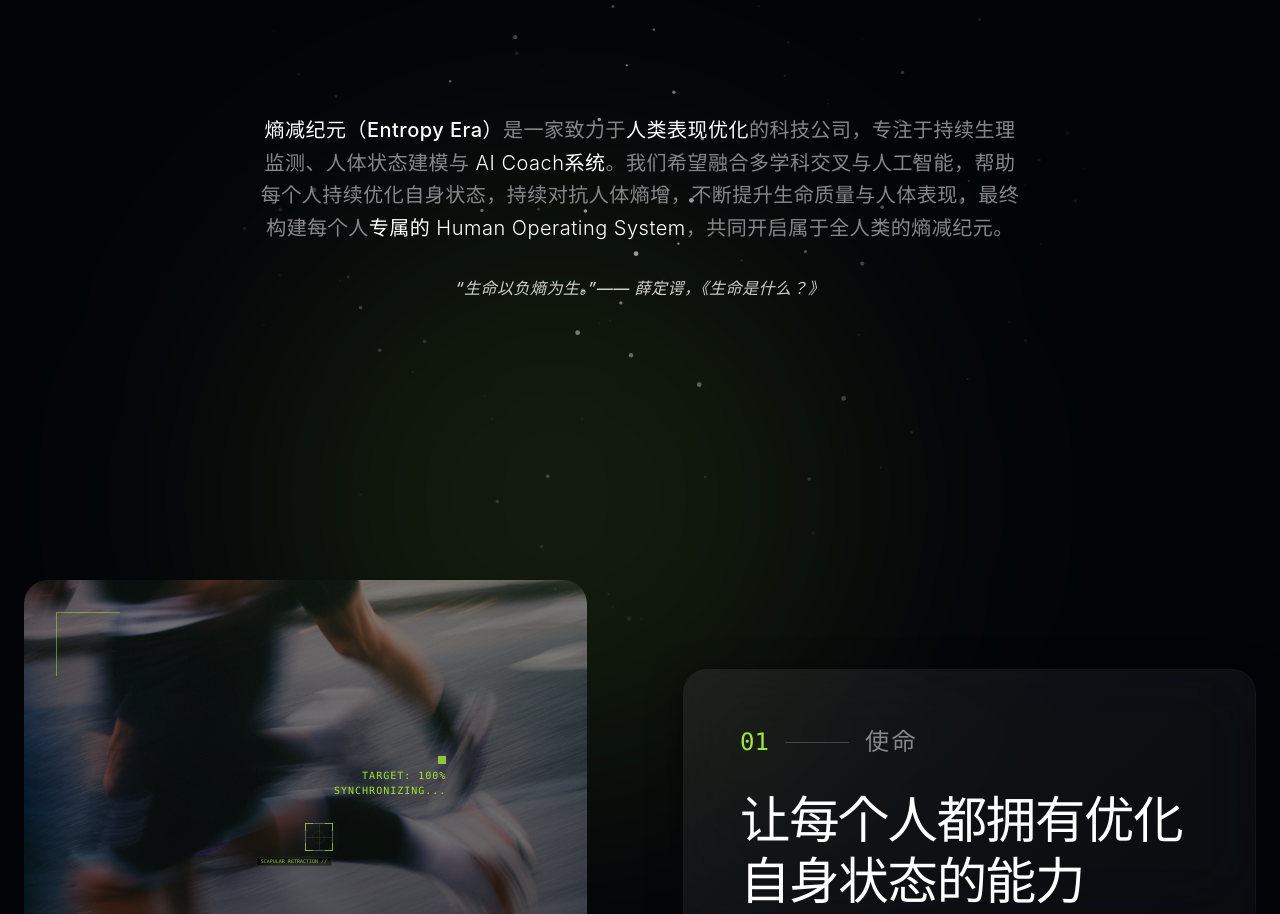
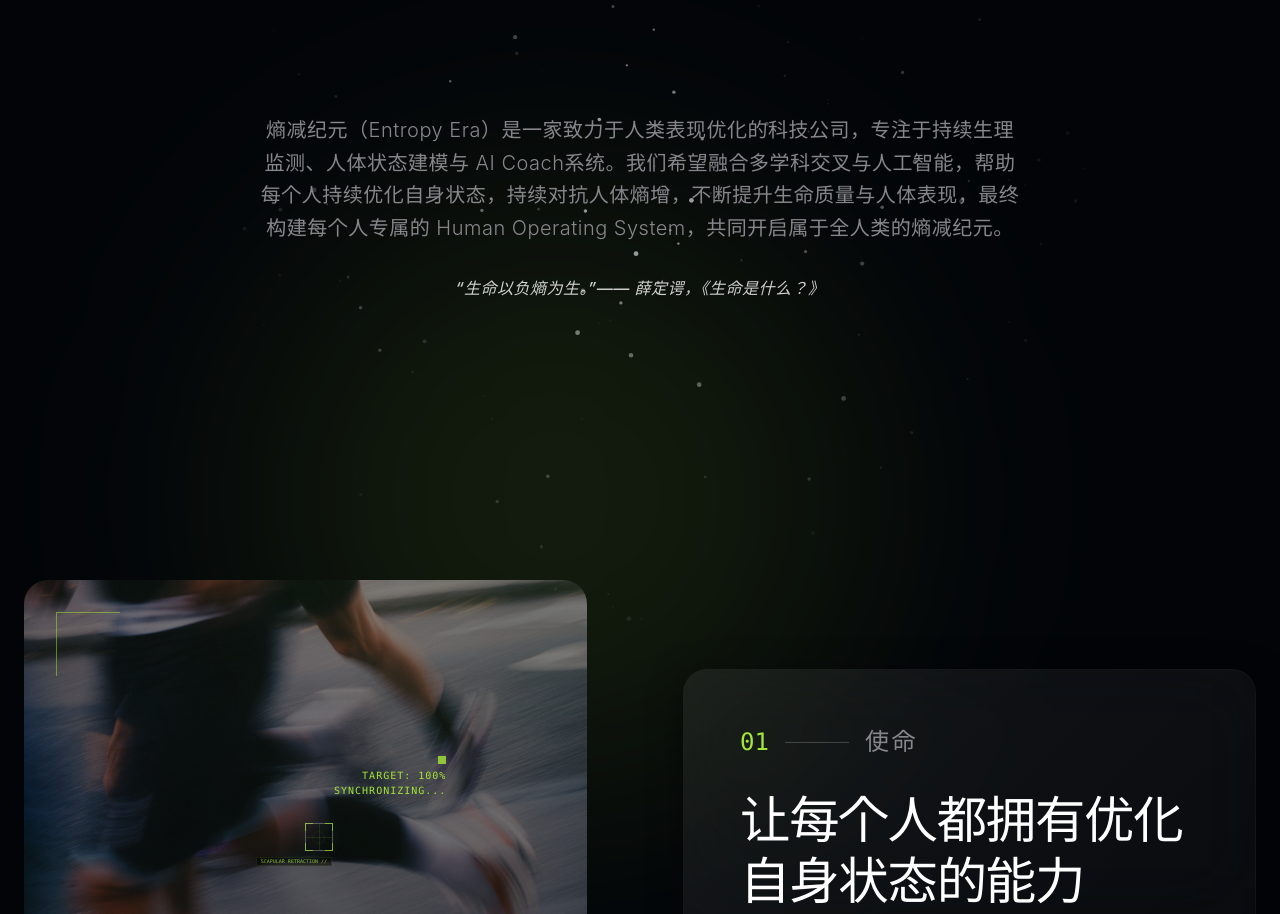
Before and after one commit to YANZI-01/BOOM-web, a React (Vite) app: page /brand in a window 1280 px wide. Shown: the part 926-1840 px from the top of the page. Built offline with nearby package versions, Linux system fonts and the light colour scheme.

Commit message:
20260625-2

```diff
--- a/src/components/AICoachTimeline.tsx
+++ b/src/components/AICoachTimeline.tsx
@@ -28,7 +28,7 @@ export function AICoachTimeline() {
       icon: <Activity className="w-6 h-6 text-[#ff6b00]" />,
       time: t("16:00 PM - 训练准备 & 负荷预警", "16:00 PM - Training Prep & Load Warning"),
       title: t("训练之外，也在影响训练", "Training beyond training"),
-      desc: t("很多时候，影响恢复的并不是训练本身，而是训练之外持续累积的压力。AICoach持续评估生活负荷、运动负荷与恢复状态之间的关系，并根据身体状态变化动态调整建议，帮助你避免在错误的时间进行高强度训练。", "Often, what affects recovery isn't the training itself, but the accumulated stress outside of training. AICoach continuously evaluates the relationship between life load, training load, and recovery status, dynamically adjusting suggestions based on body state changes to help you avoid high-intensity training at the wrong time."),
+      desc: t("很多时候，影响恢复的并不是训练本身，而是训练之外持续累积的生活与工作压力。AICoach持续评估生活负荷、运动负荷与恢复状态之间的关系，并根据身体状态变化动态调整建议，帮助你避免在错误的时间进行高强度训练。", "Often, what affects recovery isn't the training itself, but the accumulated life and work stress outside of training. AICoach continuously evaluates the relationship between life load, training load, and recovery status, dynamically adjusting suggestions based on body state changes to help you avoid high-intensity training at the wrong time."),
       highlight: t("“当前压力水平较高，建议将高强度训练推迟至晚间进行。”", "\"Current stress level is relatively high, suggesting you postpone high-intensity training to the evening.\""),
       img: "/04-2.png"
     },
@@ -42,7 +42,7 @@ export function AICoachTimeline() {
     },
     {
       icon: <Moon className="w-6 h-6 text-boom-green" />,
-      time: t("22:00 PM - 科学重建", "22:00 PM - Scientific Reconstruction"),
+      time: t("21:30 PM - 科学重建", "21:30 PM - Scientific Reconstruction"),
       title: t("追踪身体的适应进程", "Tracking the body's adaptation process"),
       desc: t("恢复不是一个瞬间，而是一个持续发生的过程。AI Coach 持续评估身体对训练刺激的适应情况，追踪恢复进展，并预测下一次高质量训练的最佳时机。", "Recovery is not an instant, but a continuous process. AI Coach continuously evaluates the body's adaptation to training stimuli, tracks recovery progress, and predicts the best timing for the next high-quality training session."),
       highlight: t("当前身体处于恢复优先阶段，建议补充碳水与蛋白质，避免额外高负荷活动，并于 22:30 前进入睡眠状态。", "The current body is in a recovery-first phase, it's recommended to supplement carbohydrates and protein, avoid extra high-load activities, and enter a sleep state before 22:30."),
--- a/src/components/AboutCompany.tsx
+++ b/src/components/AboutCompany.tsx
@@ -116,44 +116,9 @@ export function AboutCompany() {
             >
               <div className="flex flex-col items-center gap-8 text-base md:text-lg lg:text-xl font-light leading-relaxed tracking-wide max-w-3xl mx-auto text-[#86868b]">
                 <p className="text-justify md:text-center">
-                  <span className="font-medium text-white">
-                    {language === "zh"
-                      ? "熵减纪元（Entropy Era）"
-                      : "Entropy Era "}
-                  </span>
-                  {language === "zh" ? (
-                    <>
-                      是一家致力于
-                      <span className="text-white">人类表现优化</span>
-                      的科技公司，专注于持续生理监测、人体状态建模与
-                      <span className="text-white"> AI Coach系统</span>
-                      。我们希望融合多学科交叉与人工智能，帮助每个人持续优化自身状态，持续对抗人体熵增，不断提升生命质量与人体表现，最终构建每个人
-                      <span className="text-white">
-                        专属的 Human Operating System
-                      </span>
-                      ，共同开启属于全人类的熵减纪元。
-                    </>
-                  ) : (
-                    <>
-                      is a technology company dedicated to{" "}
-                      <span className="text-white">
-                        human performance optimization
-                      </span>
-                      , focusing on continuous physiological monitoring, human
-                      state modeling, and{" "}
-                      <span className="text-white">AI Coach systems</span>. We
-                      hope to integrate interdisciplinary intersections and
-                      artificial intelligence to help everyone continuously
-                      optimize their state, continuously combat human entropy
-                      increase, continuously improve the quality of life and
-                      human performance, and ultimately build a{" "}
-                      <span className="text-white">
-                        Human Operating System exclusive to everyone
-                      </span>
-                      , jointly opening an entropy reduction era belonging to
-                      all mankind.
-                    </>
-                  )}
+                  {language === "zh"
+                    ? "熵减纪元（Entropy Era）是一家致力于人类表现优化的科技公司，专注于持续生理监测、人体状态建模与 AI Coach系统。我们希望融合多学科交叉与人工智能，帮助每个人持续优化自身状态，持续对抗人体熵增，不断提升生命质量与人体表现，最终构建每个人专属的 Human Operating System，共同开启属于全人类的熵减纪元。"
+                    : "Entropy Era is a technology company dedicated to human performance optimization, focusing on continuous physiological monitoring, human state modeling, and AI Coach systems. We hope to integrate interdisciplinary intersections and artificial intelligence to help everyone continuously optimize their state, continuously combat human entropy increase, continuously improve the quality of life and human performance, and ultimately build a Human Operating System exclusive to everyone, jointly opening an entropy reduction era belonging to all mankind."}
                 </p>
                 <p className="italic text-white/80 font-medium text-sm md:text-base text-center">
                   {t(
```
Also changed, not shown: public/04－４-1.jpg.
